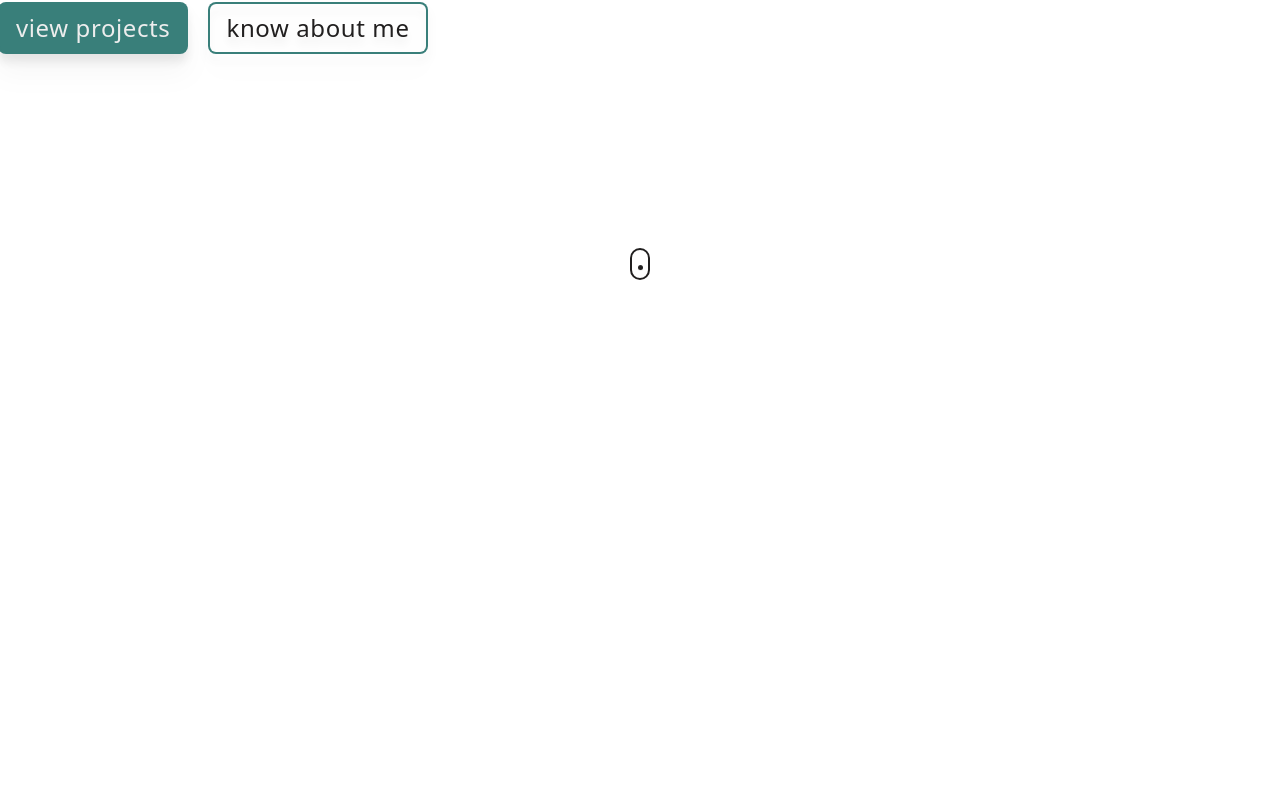
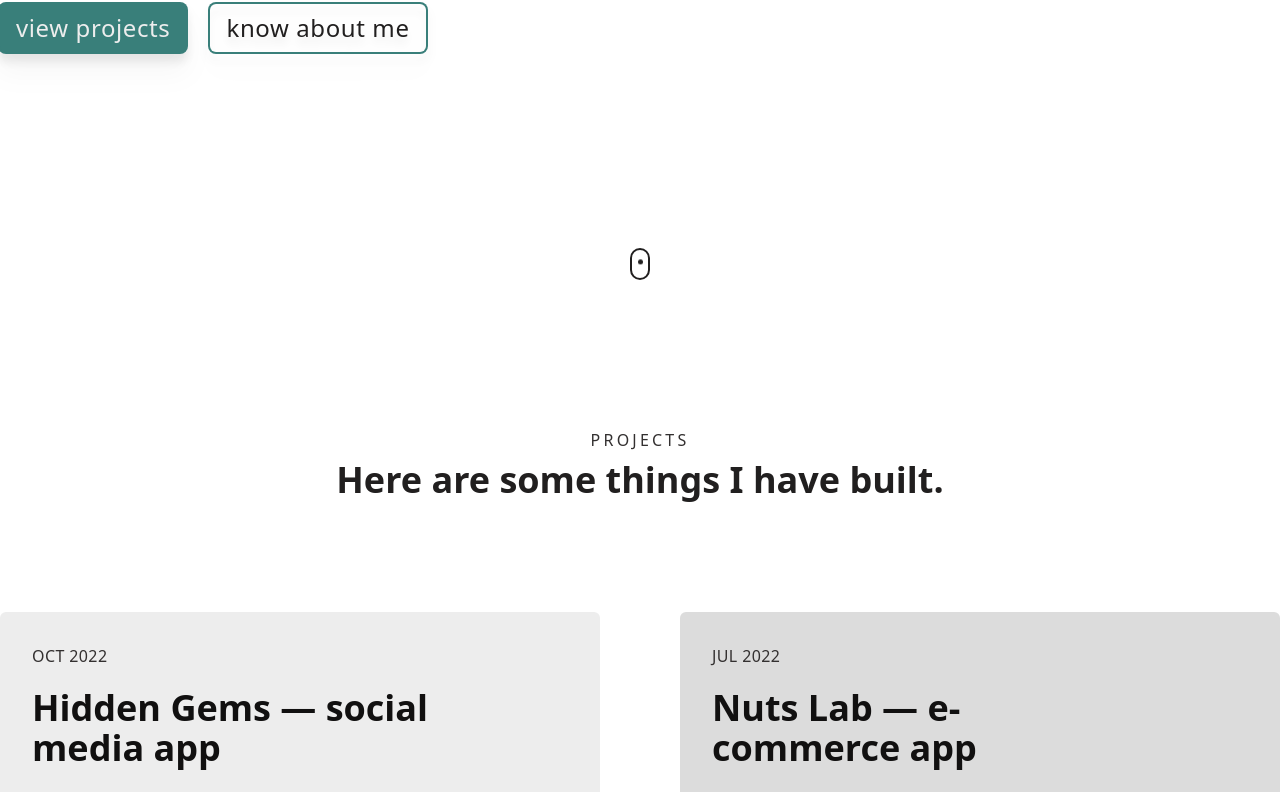
Before and after one commit to frankiecflam/frankielam.dev, a Next.js app: page / in a window 1280 px wide. Shown: the part 500-1292 px from the top of the page. Before the commit the page ends 800 px from the top, so only its background shows below. Built offline with nearby package versions, Linux system fonts and the light colour scheme; a web font is replaced by a local one.

Commit message:
add projects section

```diff
--- a/app/globals.css
+++ b/app/globals.css
@@ -32,4 +32,78 @@
       transform: translateY(0%);
     }
   }
+
+  .section-header {
+    @apply mb-28;
+  }
+
+  .section-title {
+    @apply uppercase tracking-[3.2px] text-black-200 dark:text-white-200;
+  }
+
+  .section-description {
+    @apply mt-2 text-4xl font-bold text-black-100 dark:text-white-100;
+  }
+
+  .section-description::first-letter {
+    @apply uppercase;
+  }
+
+  .project-list > li:nth-child(odd) {
+    @apply bg-white-100;
+  }
+
+  .project-list > li:nth-child(even) {
+    @apply bg-white-200 dark:bg-black-100;
+  }
+
+  .project-list > li:nth-child(4n + 3) {
+    @apply lg:bg-white-200 lg:dark:bg-black-100;
+  }
+
+  .project-list > li:nth-child(4n + 4) {
+    @apply lg:bg-white-100 lg:dark:bg-white-100;
+  }
+
+  /* text colors adapt to changes in background color */
+  .project-list
+    > li:nth-child(odd)
+    :is(.project-date, .project-link, .project-stack) {
+    @apply text-black-200;
+  }
+
+  .project-list > li:nth-child(odd) :is(.project-title) {
+    @apply text-black;
+  }
+
+  .project-list
+    > li:nth-child(even)
+    :is(.project-date, .project-link, .project-stack) {
+    @apply text-black-200 dark:text-white-200;
+  }
+
+  .project-list > li:nth-child(even) :is(.project-title) {
+    @apply text-black dark:text-white;
+  }
+
+  .project-list
+    > li:nth-child(4n + 3)
+    :is(.project-date, .project-link, .project-stack) {
+    @apply lg:text-black-200 lg:dark:text-white-200;
+  }
+
+  .project-list > li:nth-child(4n + 3) :is(.project-title) {
+    @apply lg:text-black lg:dark:text-white;
+  }
+
+  .project-list
+    > li:nth-child(4n + 4)
+    :is(.project-date, .project-link, .project-stack) {
+    @apply lg:text-black-200 lg:dark:text-black-200;
+  }
+
+  .project-list > li:nth-child(4n + 4) :is(.project-title) {
+    @apply lg:text-black lg:dark:text-black;
+  }
+  /*  */
 }
--- a/app/page.tsx
+++ b/app/page.tsx
@@ -1,9 +1,11 @@
 import Hero from "@/components/hero/hero";
+import Projects from "@/components/projects/projects";
 
 export default function Home() {
   return (
     <main className="text-black dark:text-white">
       <Hero />
+      <Projects />
     </main>
   );
 }
--- a/components/hero/hero.tsx
+++ b/components/hero/hero.tsx
@@ -1,6 +1,7 @@
 import { Kaisei_HarunoUmi } from "@next/font/google";
 import Balancer from "react-wrap-balancer";
 import HeroCtaLink from "./heroCtaLink";
+import Section from "../ui/section";
 
 const kaisei = Kaisei_HarunoUmi({
   weight: ["700"],
@@ -10,10 +11,7 @@ const kaisei = Kaisei_HarunoUmi({
 
 export default function Hero() {
   return (
-    <section
-      className="container relative mx-auto min-h-screen px-8 pt-44 pb-16 md:px-0"
-      id="home"
-    >
+    <Section className="relative min-h-screen pt-44" id="home">
       <div className="flex flex-col gap-y-5 py-10 md:w-4/5">
         <h1 className={`text-5xl md:text-6xl  ${kaisei.className}`}>
           Hi, I am Frankie Lam.
@@ -47,6 +45,6 @@ export default function Hero() {
         title="scroll down to view projects"
         className="after:scroll-down absolute bottom-5 left-1/2 flex  h-8 w-5 -translate-x-1/2 items-center justify-center rounded-[25px] border-2 border-black-100 after:block after:h-[5px]  after:w-[5px] after:rounded-full after:bg-black-100 after:content-[''] dark:border-white-100 after:dark:bg-white-100 sm:flex"
       />
-    </section>
+    </Section>
   );
 }
--- /dev/null
+++ b/components/projects/projectItem.tsx
@@ -0,0 +1,49 @@
+import { Project as ProjectItemProps } from "@/types";
+import NextLink from "@/components/ui/nextLink";
+import Image from "next/image";
+import { FaHammer as HammerIcon } from "react-icons/fa";
+import Link from "next/link";
+
+export default function ProjectItem(props: ProjectItemProps) {
+  return (
+    <li className="flex flex-col gap-y-10 rounded-md p-8">
+      <div className="flex flex-col gap-y-5">
+        <p className="project-date uppercase tracking-wide">{props.date}</p>
+        <p className="project-title w-3/4 text-4xl font-bold">{props.title}</p>
+        <div className="flex items-center gap-x-6">
+          <NextLink
+            href={props.gitHubUrl}
+            className="project-link text-xl after:scale-100 after:opacity-20 hover:after:opacity-100"
+            target="_blank"
+          >
+            GitHub
+          </NextLink>
+          <NextLink
+            href={props.websiteUrl}
+            className="project-link text-xl after:scale-100 after:opacity-20 hover:after:opacity-100"
+            target="_blank"
+          >
+            Website
+          </NextLink>
+        </div>
+      </div>
+      <div className="flex-grow">
+        <Link href={props.websiteUrl} target="_blank">
+          <Image
+            src={props.thumbnail}
+            alt={`project thumbnail of ${props.title}`}
+            className="object-cover"
+          />
+        </Link>
+      </div>
+      <div className="min-h-[100px] border-t-[1px] border-white-300 pt-6">
+        <div className="flex items-baseline gap-x-3">
+          <div>
+            <HammerIcon className="h-4 w-4 text-white-300" />
+          </div>
+          <p className="project-stack">{props.stack.join(", ")}</p>
+        </div>
+      </div>
+    </li>
+  );
+}
--- /dev/null
+++ b/components/projects/projectList.tsx
@@ -0,0 +1,78 @@
+import ProjectItem from "./projectItem";
+import { Project as Project } from "@/types";
+import hiddenGemsThumbnail from "@/public/images/projects/thumbnail_hiddengems.webp";
+import nutsLabThumbnail from "@/public/images/projects/thumbnail_nutslab.webp";
+import zestyBurgersThumbnail from "@/public/images/projects/thumbnail_zestyburgers.webp";
+import manageThumbnail from "@/public/images/projects/thumbnail_manage.webp";
+
+const PROJECTS: Project[] = [
+  {
+    date: "oct 2022",
+    title: "Hidden Gems — social media app",
+    gitHubUrl: "https://github.com/frankiecflam/next-hidden-gems-ts",
+    websiteUrl: "https://hiddengems-ts.vercel.app/",
+    thumbnail: hiddenGemsThumbnail,
+    stack: [
+      "React",
+      "Next.js",
+      "TypeScript",
+      "React Query",
+      "CSS",
+      "Firebase",
+      "Git",
+    ],
+  },
+  {
+    date: "jul 2022",
+    title: "Nuts Lab — e-commerce app",
+    gitHubUrl: "https://github.com/frankiecflam/nuts-lab",
+    websiteUrl: "https://nutslab.vercel.app/",
+    thumbnail: nutsLabThumbnail,
+    stack: [
+      "React",
+      "Next.js",
+      "TypeScript",
+      "React Query",
+      "React Testing Library",
+      "Jest",
+      "CSS",
+      "Firebase",
+      "Git",
+    ],
+  },
+  {
+    date: "may 2022",
+    title: "Zesty Burgers — food ordering app",
+    gitHubUrl: "https://github.com/frankiecflam/react-zesty-burgers",
+    websiteUrl: "https://zestyburgers.netlify.app",
+    thumbnail: zestyBurgersThumbnail,
+    stack: [
+      "React",
+      "Redux",
+      "React Router",
+      "React Query",
+      "Jest",
+      "CSS",
+      "Firebase",
+      "Git",
+    ],
+  },
+  {
+    date: "mar 2022",
+    title: "Manage — responsive landing page",
+    gitHubUrl: "https://github.com/frankiecflam/manage-landing-page",
+    websiteUrl: "https://frankie-manage.netlify.app/",
+    thumbnail: manageThumbnail,
+    stack: ["HTML", "SASS", "JavaScript"],
+  },
+];
+
+export default function ProjectList() {
+  return (
+    <ul className="project-list grid gap-20 lg:grid-cols-2">
+      {PROJECTS.map((project) => (
+        <ProjectItem key={project.title} {...project} />
+      ))}
+    </ul>
+  );
+}
--- /dev/null
+++ b/components/projects/projects.tsx
@@ -0,0 +1,18 @@
+import Section from "../ui/section";
+import ProjectList from "./projectList";
+
+export default function Projects() {
+  return (
+    <Section>
+      <header className="section-header text-center">
+        <h2 className="section-title">projects</h2>
+        <p className="section-description">
+          here are some things I have built.
+        </p>
+      </header>
+      <div>
+        <ProjectList />
+      </div>
+    </Section>
+  );
+}
--- /dev/null
+++ b/components/ui/section.tsx
@@ -0,0 +1,23 @@
+import { HTMLAttributes, ReactNode } from "react";
+
+interface SectionProps {
+  children: ReactNode;
+  className?: string;
+}
+
+export default function Section({
+  children,
+  className,
+  ...props
+}: HTMLAttributes<HTMLElement> & SectionProps) {
+  return (
+    <section
+      className={`container mx-auto px-8 pt-32 pb-16 md:px-0 ${
+        className ? className : ""
+      }`}
+      {...props}
+    >
+      {children}
+    </section>
+  );
+}
--- /dev/null
+++ b/types/index.ts
@@ -0,0 +1,10 @@
+import { StaticImageData } from "next/image";
+
+export interface Project {
+  date: string;
+  title: string;
+  gitHubUrl: string;
+  websiteUrl: string;
+  thumbnail: StaticImageData;
+  stack: string[];
+}
```
